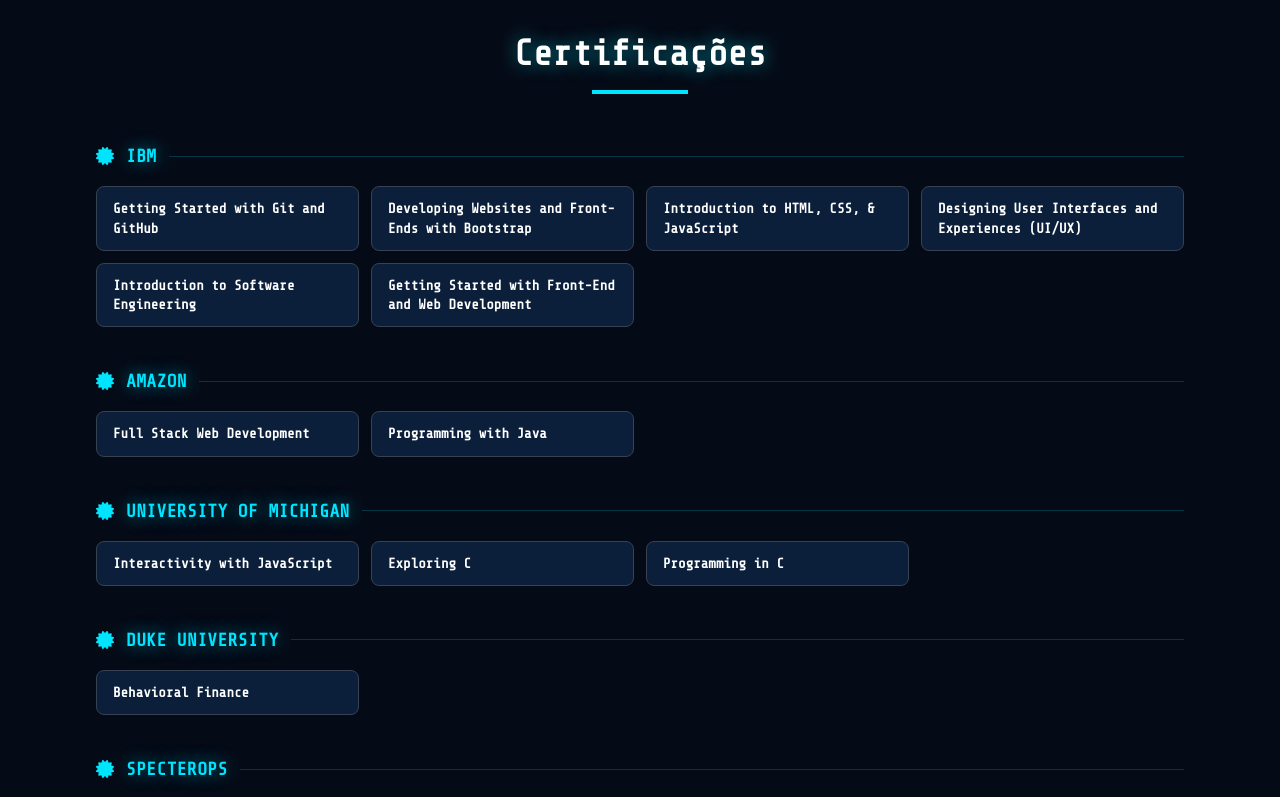
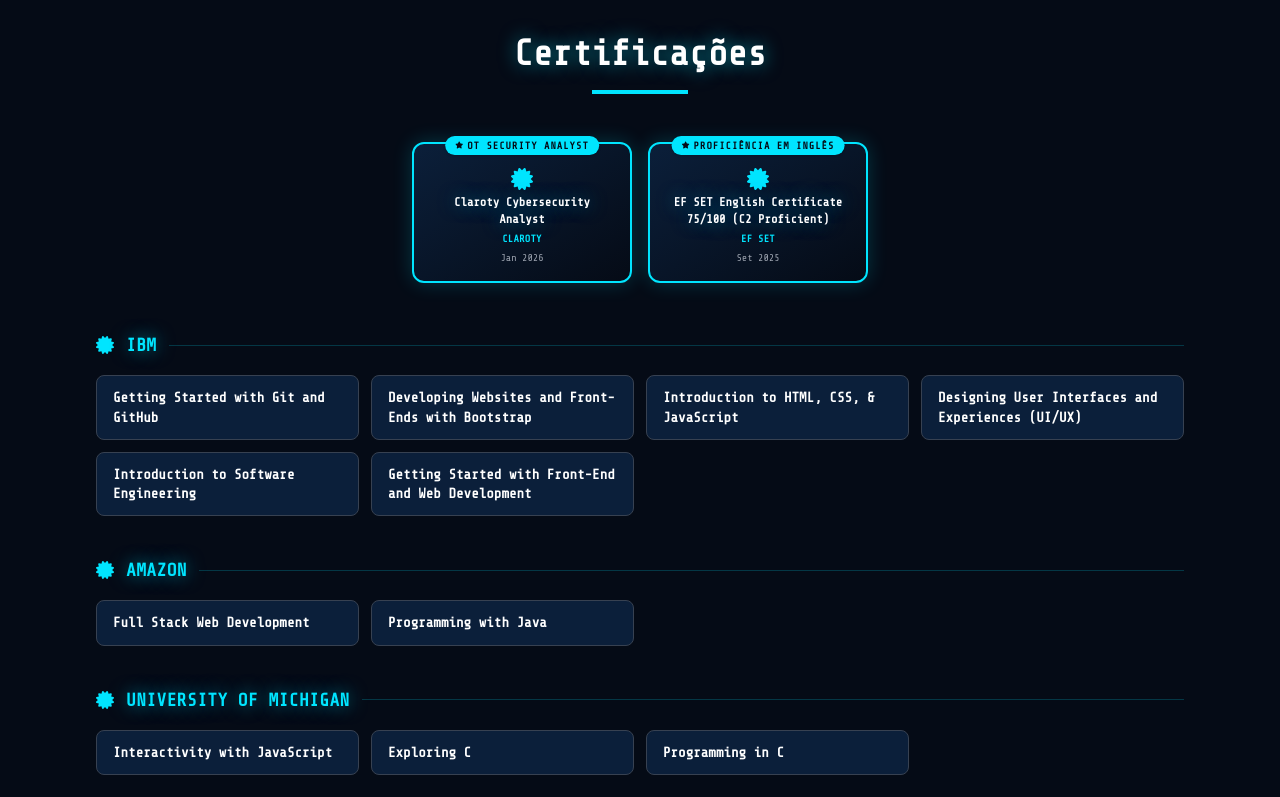
Before and after one commit to felipegiannetti/portfolio-felipe-giannetti-fontenelle, a React (Vite) app: page / in a window 1280 px wide. Shown: the part 1440-2237 px from the top of the page. Built offline with nearby package versions, Linux system fonts and the light colour scheme.

Commit message:
Principals certifications

```diff
--- a/src/components/Certifications.jsx
+++ b/src/components/Certifications.jsx
@@ -1,5 +1,5 @@
 import React from 'react';
-import { FaCertificate } from 'react-icons/fa';
+import { FaCertificate, FaStar } from 'react-icons/fa';
 
 const Certifications = ({ language }) => {
 
@@ -107,6 +107,8 @@ const Certifications = ({ language }) => {
       titleEN: 'Claroty Cybersecurity Analyst',
       organization: 'Claroty',
       date: 'Jan 2026',
+      featured: true,
+      featuredLabel: { pt: 'OT Security Analyst', en: 'OT Security Analyst' },
     },
     // Skillsoft / CompTIA
     {
@@ -160,6 +162,8 @@ const Certifications = ({ language }) => {
       titleEN: 'EF SET English Certificate 75/100 (C2 Proficient)',
       organization: 'EF SET',
       date: 'Set 2025',
+      featured: true,
+      featuredLabel: { pt: 'Proficiência em Inglês', en: 'Language Proficiency' },
     },
     // Huawei
     {
@@ -178,13 +182,44 @@ const Certifications = ({ language }) => {
       </h2>
       <div className="w-24 h-1 bg-accent-green mx-auto mb-12"></div>
 
-      {/* Group by organization */}
+      {/* Featured certificates */}
       {(() => {
-        const grouped = certifications.reduce((acc, cert) => {
-          if (!acc[cert.organization]) acc[cert.organization] = [];
-          acc[cert.organization].push(cert);
-          return acc;
-        }, {});
+        const featured = certifications.filter((c) => c.featured);
+        if (!featured.length) return null;
+        return (
+          <div className="mb-12 flex flex-wrap justify-center gap-4">
+            {featured.map((cert) => (
+              <div key={cert.id} className="relative bg-gradient-to-br from-primary-blue to-primary-dark border-2 border-accent-green rounded-xl px-5 py-4 shadow-[0_0_20px_rgba(0,229,255,0.2)] w-full max-w-[220px]">
+                {/* Badge */}
+                <div className="absolute -top-3 left-1/2 -translate-x-1/2 whitespace-nowrap">
+                  <span className="inline-flex items-center gap-1 bg-accent-green text-primary-dark text-[10px] font-extrabold px-2.5 py-0.5 rounded-full shadow tracking-widest uppercase">
+                    <FaStar size={8} />
+                    {language === 'en' ? cert.featuredLabel.en : cert.featuredLabel.pt}
+                  </span>
+                </div>
+                <div className="flex flex-col items-center text-center mt-2 gap-1">
+                  <FaCertificate className="text-accent-green" size={22} />
+                  <h3 className="text-xs font-extrabold text-white leading-snug">
+                    {language === 'en' ? cert.titleEN : cert.titlePT}
+                  </h3>
+                  <p className="text-accent-green font-bold text-[10px] tracking-wide uppercase">{cert.organization}</p>
+                  <p className="text-gray-400 text-[10px]">{cert.date}</p>
+                </div>
+              </div>
+            ))}
+          </div>
+        );
+      })()}
+
+      {/* Group by organization (excluding featured) */}
+      {(() => {
+        const grouped = certifications
+          .filter((c) => !c.featured)
+          .reduce((acc, cert) => {
+            if (!acc[cert.organization]) acc[cert.organization] = [];
+            acc[cert.organization].push(cert);
+            return acc;
+          }, {});
 
         return Object.entries(grouped).map(([org, certs]) => (
           <div key={org} className="mb-10">
```
